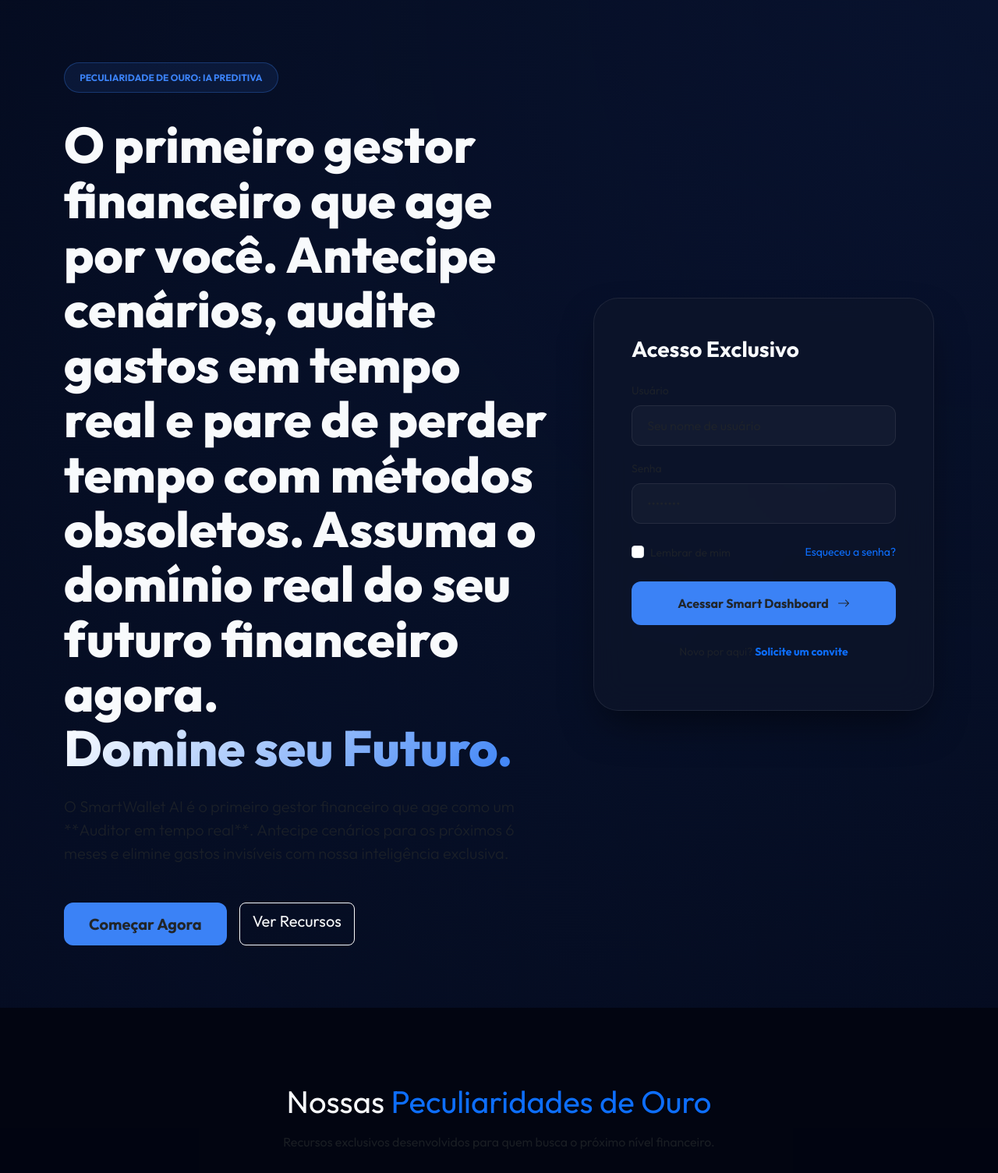
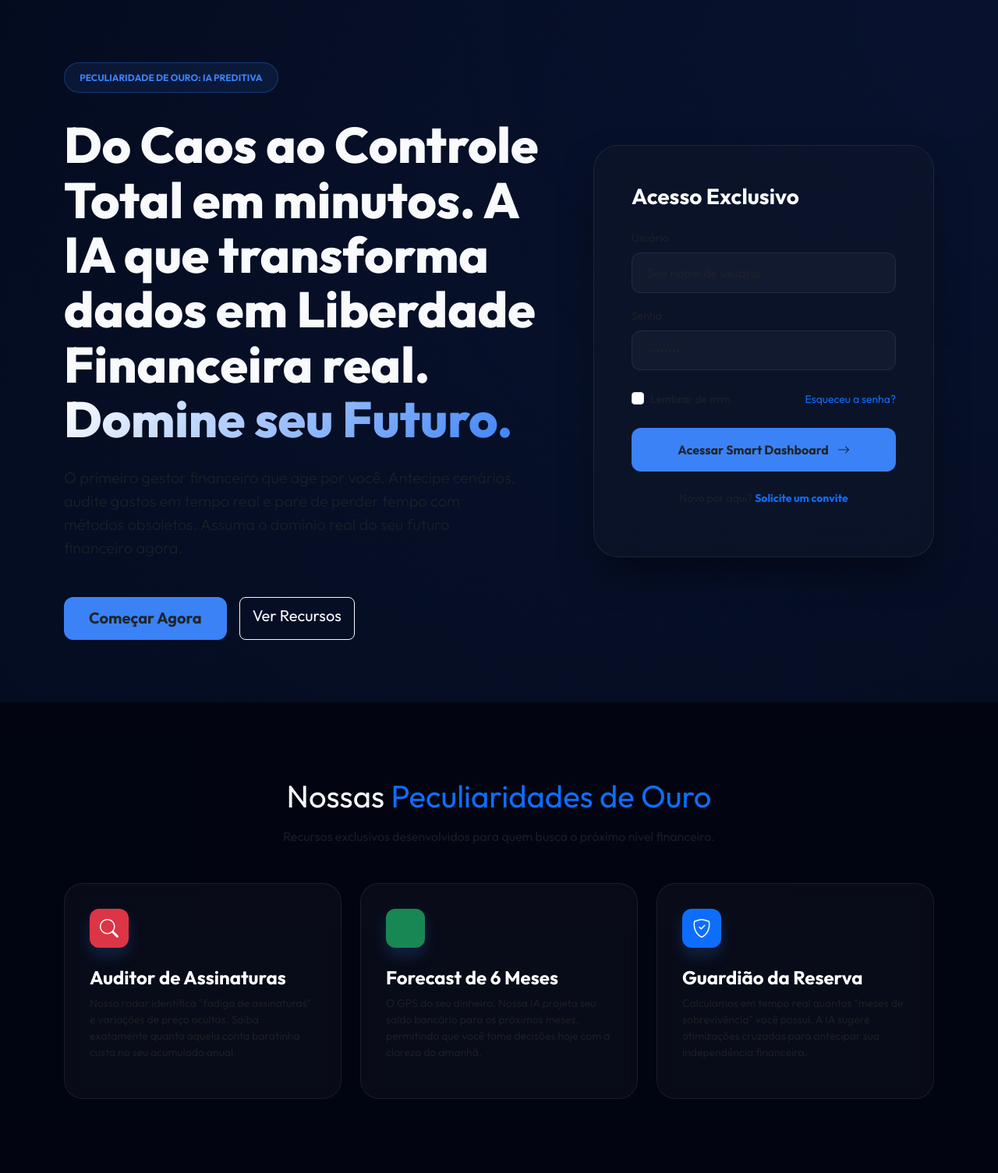
Before and after one commit to Crssouza10/Site-finan-as-, a Flask app: page /login in a window 1280 px wide. Shown: the part 78-1583 px from the top of the page at 78% size. Run offline with Flask 3, Linux system fonts and the light colour scheme.

Commit message:
Revise hero section text in login.html

```diff
--- a/templates/login.html
+++ b/templates/login.html
@@ -165,14 +165,12 @@
                     <div class="col-lg-7 animate-fade-in">
                         <span class="badge-premium">Peculiaridade de Ouro: IA Preditiva</span>
                         <h1 class="hero-title">
-                            O primeiro gestor financeiro que age por você. Antecipe cenários, audite gastos em tempo real e
-                            pare de perder tempo com métodos obsoletos.
-                            Assuma o domínio real do seu futuro financeiro agora. <br>
+                                Do Caos ao Controle Total em minutos. A IA que transforma dados em Liberdade Financeira real. <br>
                             <span class="text-gradient">Domine seu Futuro.</span>
                         </h1>
                         <p class="lead text-muted mb-5 pe-lg-5">
-                            O SmartWallet AI é o primeiro gestor financeiro que age como um **Auditor em tempo real**.
-                            Antecipe cenários para os próximos 6 meses e elimine gastos invisíveis com nossa inteligência exclusiva.
+                            O primeiro gestor financeiro que age por você. Antecipe cenários, audite gastos em tempo real e
+                            pare de perder tempo com métodos obsoletos. Assuma o domínio real do seu futuro financeiro agora.
                         </p>
                         <div class="d-flex gap-3">
                             <a href="#login" class="btn btn-primary-custom btn-lg">Começar Agora</a>
```
